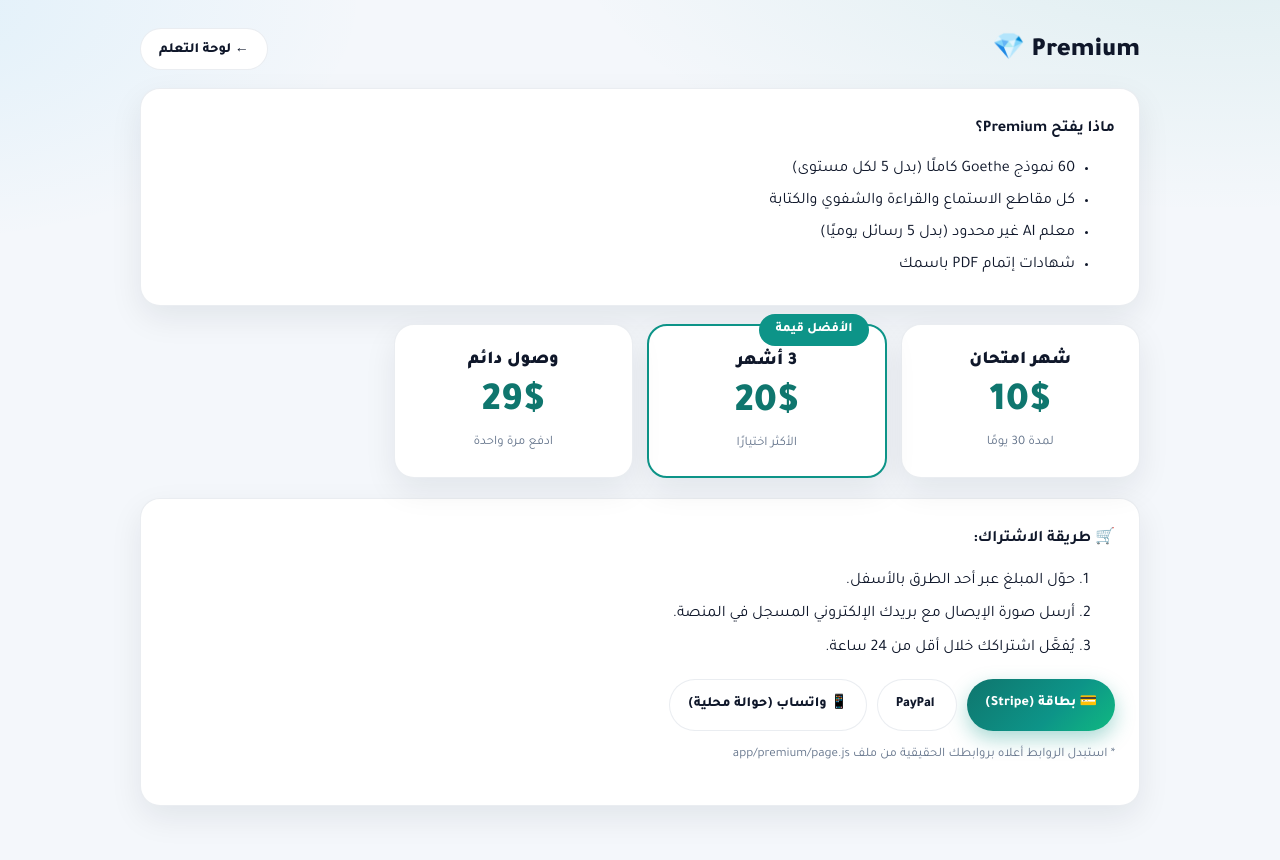
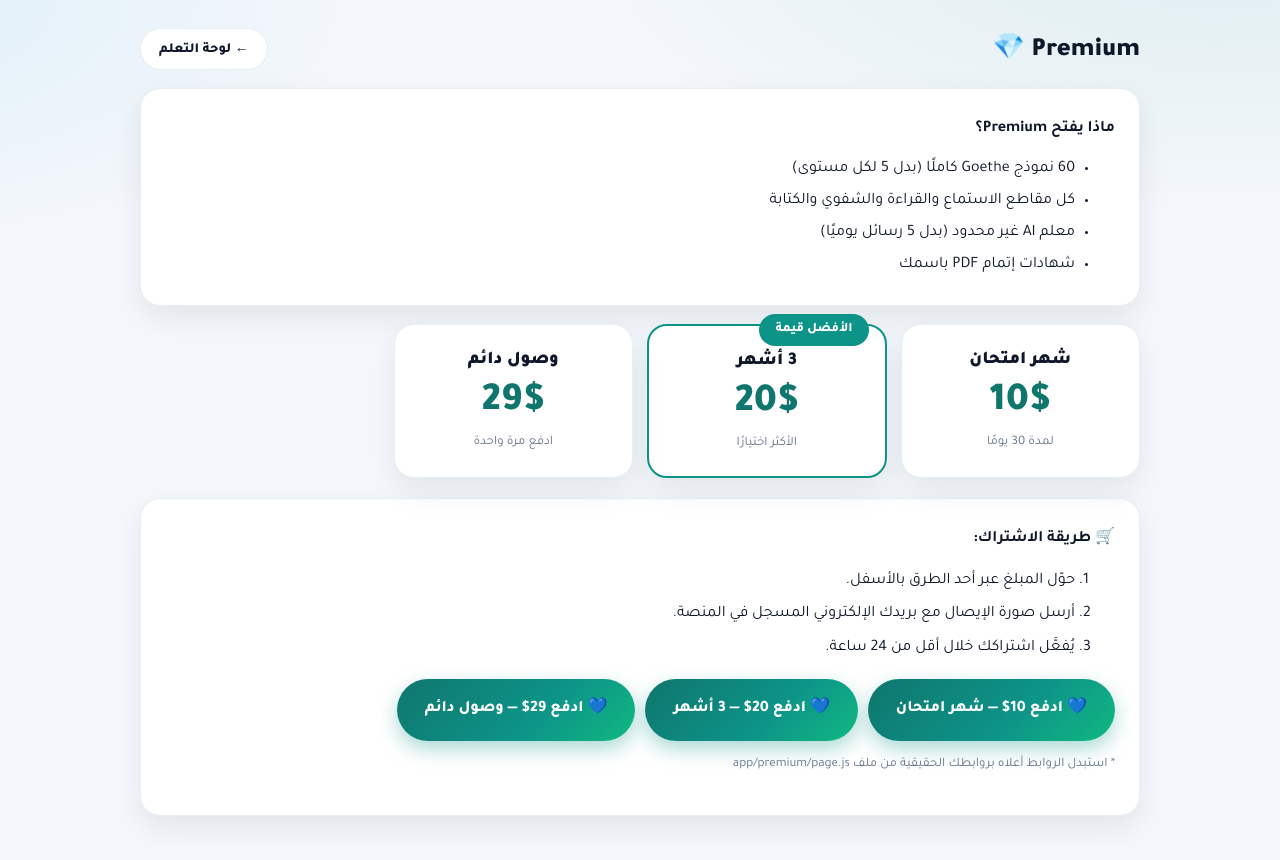
Before and after one commit to qerman-arabic/german-arabic, a Next.js app: page /premium in a window 1280 px wide. Shown: the top 860 px of the page. Built offline with nearby package versions, Linux system fonts and the light colour scheme; no server answers.

Commit message:
updated pricing 10-20-29

```diff
--- a/app/premium/page.js
+++ b/app/premium/page.js
@@ -72,16 +72,15 @@ export default function PremiumPage() {
           <li>حوّل المبلغ عبر أحد الطرق بالأسفل.</li>
           <li>أرسل صورة الإيصال مع بريدك الإلكتروني المسجل في المنصة.</li>
           <li>يُفعَّل اشتراكك خلال أقل من 24 ساعة.</li>
-        </ol>
-        <div style={{ display: 'flex', gap: 10, flexWrap: 'wrap', marginTop: 14 }}>
-          <a className="btn btn-primary" href="https://buy.stripe.com/رابطك-هنا" target="_blank" rel="noreferrer">
-            💳 بطاقة (Stripe)
+        </ol>        <div style={{ display: 'flex', gap: 10, flexWrap: 'wrap', marginTop: 14 }}>
+          <a className="btn btn-primary btn-lg" href="https://paypal.me/germanarabic/10" target="_blank" rel="noreferrer">
+            💙 ادفع 10$ — شهر امتحان
           </a>
-          <a className="btn btn-ghost" href="https://paypal.me/معرفك-هنا" target="_blank" rel="noreferrer">
-            ️ PayPal
+          <a className="btn btn-primary btn-lg" href="https://paypal.me/germanarabic/20" target="_blank" rel="noreferrer">
+            💙 ادفع 20$ — 3 أشهر
           </a>
-          <a className="btn btn-ghost" href="https://wa.me/رقمك-هنا" target="_blank" rel="noreferrer">
-            📱 واتساب (حوالة محلية)
+          <a className="btn btn-primary btn-lg" href="https://paypal.me/germanarabic/29" target="_blank" rel="noreferrer">
+            💙 ادفع 29$ — وصول دائم
           </a>
         </div>
         <p className="muted small" style={{ marginTop: 10 }}>
```
